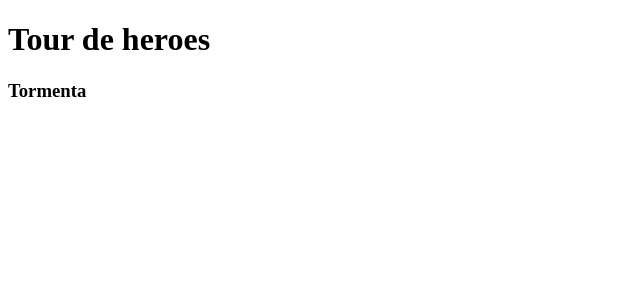
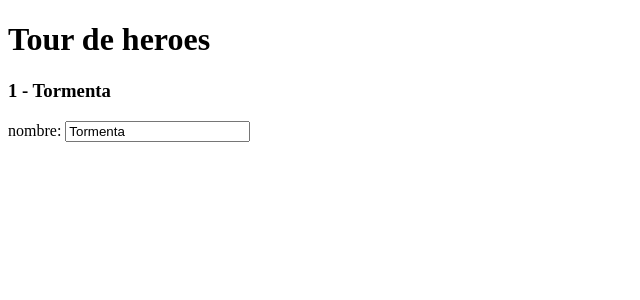
Before and after one commit to jorgeucano/tour-of-heroes-with-cli-es, an Angular app: page / in a window 1280 px wide. Shown: the top 300 px of the page, without its empty margins (0-640 px from the left). Built offline with nearby package versions, Linux system fonts and the light colour scheme.

Commit message:
Modificamos los datos con formsmodule

```diff
--- a/src/app/app.module.ts
+++ b/src/app/app.module.ts
@@ -1,5 +1,6 @@
 import { BrowserModule } from '@angular/platform-browser';
 import { NgModule } from '@angular/core';
+import { FormsModule }   from '@angular/forms';
 
 import { AppComponent } from './app.component';
 import { ListadoComponent } from './listado/listado.component';
@@ -10,7 +11,8 @@ import { ListadoComponent } from './listado/listado.component';
     ListadoComponent
   ],
   imports: [
-    BrowserModule
+    BrowserModule,
+    FormsModule
   ],
   providers: [],
   bootstrap: [ListadoComponent]
--- a/src/app/listado/listado.component.html
+++ b/src/app/listado/listado.component.html
@@ -1,2 +1,7 @@
 <h1>{{titulo}}</h1>
-<h3>{{heroe}}</h3>
+<h3>{{heroe.id}} - {{heroe.nombre}}</h3>
+
+<div>
+  <label>nombre: </label>
+  <input [(ngModel)]="heroe.nombre" placeholder="nombre">
+</div>
--- a/src/app/listado/listado.component.ts
+++ b/src/app/listado/listado.component.ts
@@ -8,7 +8,11 @@ import { Component, OnInit } from '@angular/core';
 export class ListadoComponent implements OnInit {
 
   titulo = 'Tour de heroes';
-  heroe = 'Tormenta';
+
+  heroe:Hereo = {
+    id : 1,
+    nombre: 'Tormenta'
+  }
 
   constructor() { }
 
@@ -16,3 +20,8 @@ export class ListadoComponent implements OnInit {
   }
 
 }
+
+export class Hereo{
+  id: number;
+  nombre: string;
+}
```
Also changed, not shown: 1 other file (tests, documents, lock files or other folders).
